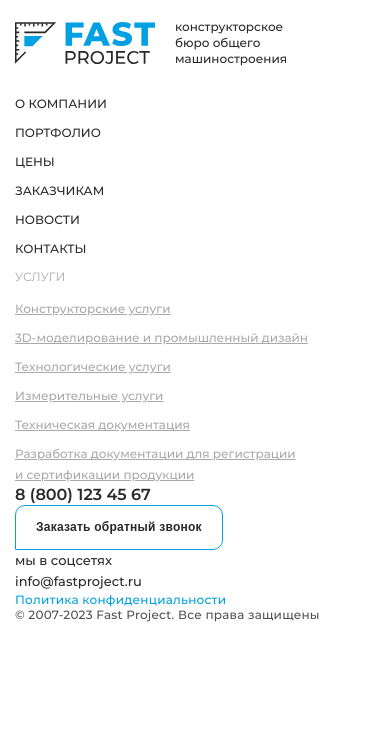
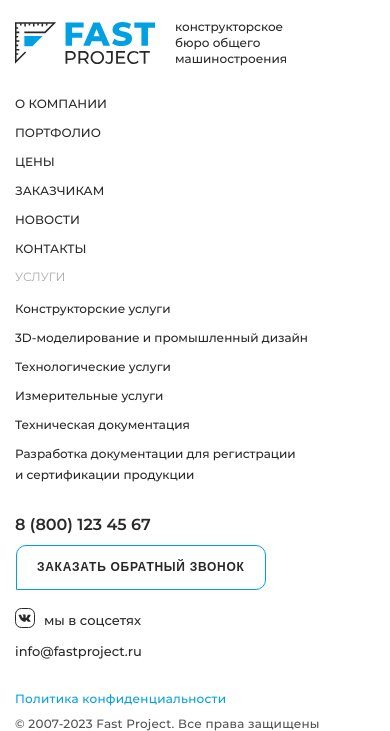
Before and after one commit to megokryak/fastproject, a website: page source/index.html in a window 390 px wide. Shown: the part 10391-11122 px from the top of the page. Before the commit the page ends 11013 px from the top, so only its background shows below. Drawn offline with nearby package versions, Linux system fonts and the light colour scheme; files that its build step writes are made by us from their sources.

Commit message:
mobile done

```diff
--- a/source/less/footer.less
+++ b/source/less/footer.less
@@ -61,10 +61,12 @@
   font-size: 12px;
   line-height: 19px;
   text-transform: none;
-  color: @colorGray;
+  color: @colorDark;
+  text-decoration: none;
 }
 
 .footer__link {
+  margin: 30px 0 0 0;
   text-decoration: none;
   display: block;
   font-weight: 600;
@@ -74,9 +76,11 @@
 }
 
 .footer__callback-phone {
+  margin: 10px 0 0 1px;
   padding: 14px 20px;
   font-weight: 600;
-  letter-spacing: 0.02em;
+  text-transform: uppercase;
+  letter-spacing: 0.06em;
 }
 
 .footer__social,
@@ -88,7 +92,30 @@
   text-decoration: none;
 }
 
+.footer__social {
+  margin-top: 20px;
+  padding-left: 29px;
+  position: relative;
+}
+
+.footer__social::before {
+  content: "";
+  position: absolute;
+  top: -2px;
+  left: 0;
+  width: 20px;
+  height: 20px;
+  background-image: url("../img/icon_vk.svg");
+  background-position: center;
+  background-repeat: no-repeat;
+}
+
+.footer__link-email {
+  margin-top: 10px;
+}
+
 .footer__policy {
+  margin-top: 29px;
   display: block;
   font-size: 12px;
   line-height: 15px;
@@ -98,7 +125,7 @@
 }
 
 .footer__text {
-  margin: 0;
+  margin: 10px 0 0 0;
   padding: 0;
   font-size: 12px;
   line-height: 15px;
```
Also changed, not shown: build/img/skrepka.svg (added), build/index.html, source/img/icon_vk.svg (added).
